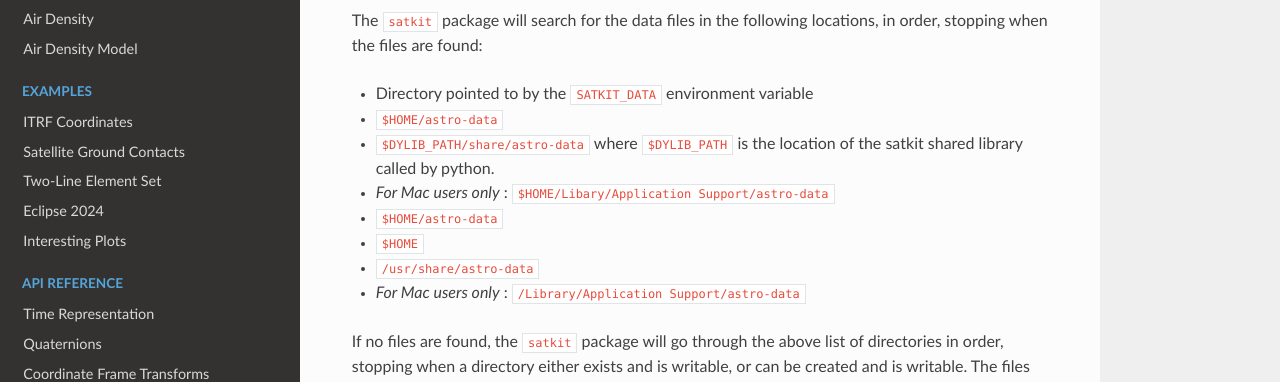
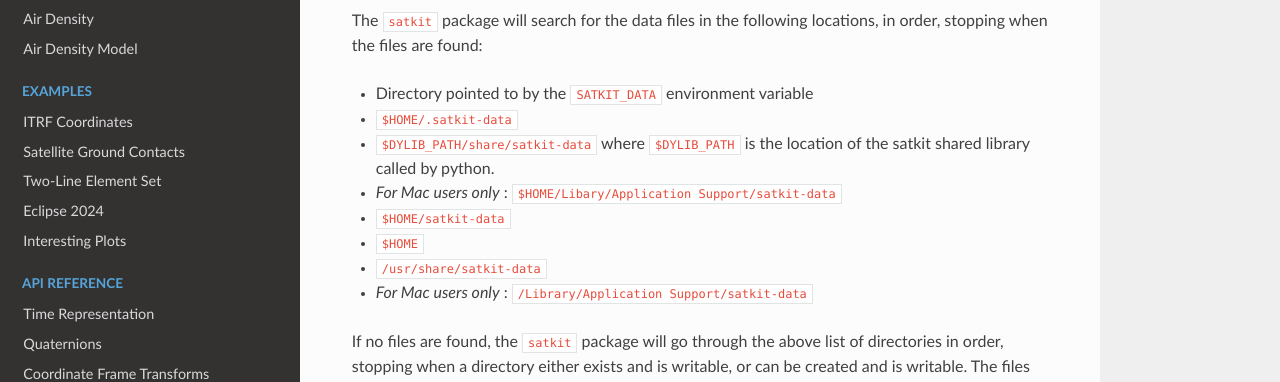
Before and after one commit to ssmichael1/satkit, a Sphinx documentation site: the page built from python/docs/source/datafiles.md, in a window 1280 px wide and 900 px high, scrolled down 929 px. Shown: the part 308-690 px from the top of the window. Built offline with Sphinx 7.4.7 and the Read the Docs theme 2.0.0, drawn with Linux system fonts in a browser that asks for light colours; pages that are not in the unit, such as notebooks, are missing from menus.

Commit message:
small documentation update

```diff
--- a/python/docs/source/datafiles.md
+++ b/python/docs/source/datafiles.md
@@ -42,19 +42,19 @@ The ``satkit`` package will search for the data files in the following locations
 
 * Directory pointed to by the ``SATKIT_DATA`` environment variable
 
-* ``$HOME/astro-data``<br/>
+* ``$HOME/.satkit-data``<br/>
 
-* ``$DYLIB_PATH/share/astro-data`` where ``$DYLIB_PATH`` is the location of the satkit shared library called by python.
+* ``$DYLIB_PATH/share/satkit-data`` where ``$DYLIB_PATH`` is the location of the satkit shared library called by python.
 <br/>
-* *For Mac users only* : ``$HOME/Libary/Application Support/astro-data``
+* *For Mac users only* : ``$HOME/Libary/Application Support/satkit-data``
 <br/>
-* ``$HOME/astro-data``
+* ``$HOME/satkit-data``
 <br/>
 * ``$HOME``
 <br/>
-* ``/usr/share/astro-data``
+* ``/usr/share/satkit-data``
 <br/>
-* *For Mac users only* : ``/Library/Application Support/astro-data``
+* *For Mac users only* : ``/Library/Application Support/satkit-data``
 <br/>
 
 If no files are found, the ``satkit`` package will go through the above list of directories in order, stopping when a directory either exists and is writable, or can be created and is writable.  The files will then be downloaded to that location.
```
Also changed, not shown: README.md (+2 -1 lines).
